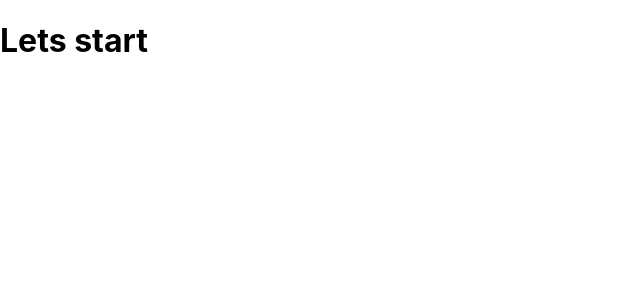
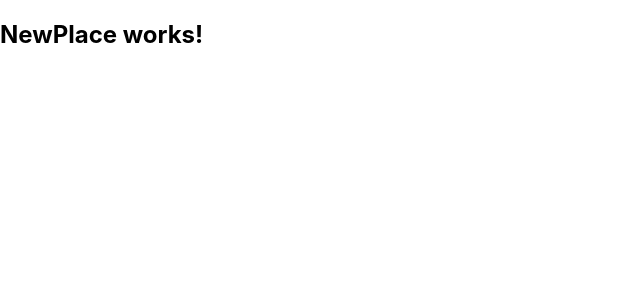
Before and after one commit to santoshnarayanan/mernapp, a React (Create React App) app: page /places/new in a window 1280 px wide. Shown: the top 300 px of the page, without its empty margins (0-640 px from the left). Built offline with nearby package versions, Linux system fonts and the light colour scheme.

Commit message:
routing v6  implemented

```diff
--- a/src/App.js
+++ b/src/App.js
@@ -1,10 +1,24 @@
 //import logo from './logo.svg';
-import './App.css';
+import {
+  BrowserRouter as Router,
+  Routes,
+  Route,
+  Navigate,
+} from "react-router-dom";
+import Users from "./user/pages/Users";
+import NewPlace from "./places/pages/NewPlace";
+import "./App.css";
 
-function App() {
+const App = () => {
   return (
-    <h1>Lets start</h1>
+    <Router>
+      <Routes>
+        <Route path="/" excat element={<Users />} />
+        <Route path="/places/new" excat element={<NewPlace />} />
+        <Route path="*" element={<Navigate to="/" />} />
+      </Routes>
+    </Router>
   );
-}
+};
 
 export default App;
--- /dev/null
+++ b/src/places/pages/NewPlace.js
@@ -0,0 +1,7 @@
+import React from "react";
+
+const NewPlace = () => {
+    return <h2>NewPlace works!</h2>
+};
+
+export default NewPlace;
--- /dev/null
+++ b/src/user/pages/Users.js
@@ -0,0 +1,9 @@
+import React from "react";
+
+const Users = ()=> {
+    return(
+        <h2>Users working!</h2>
+    );
+};
+
+export default Users;
```
